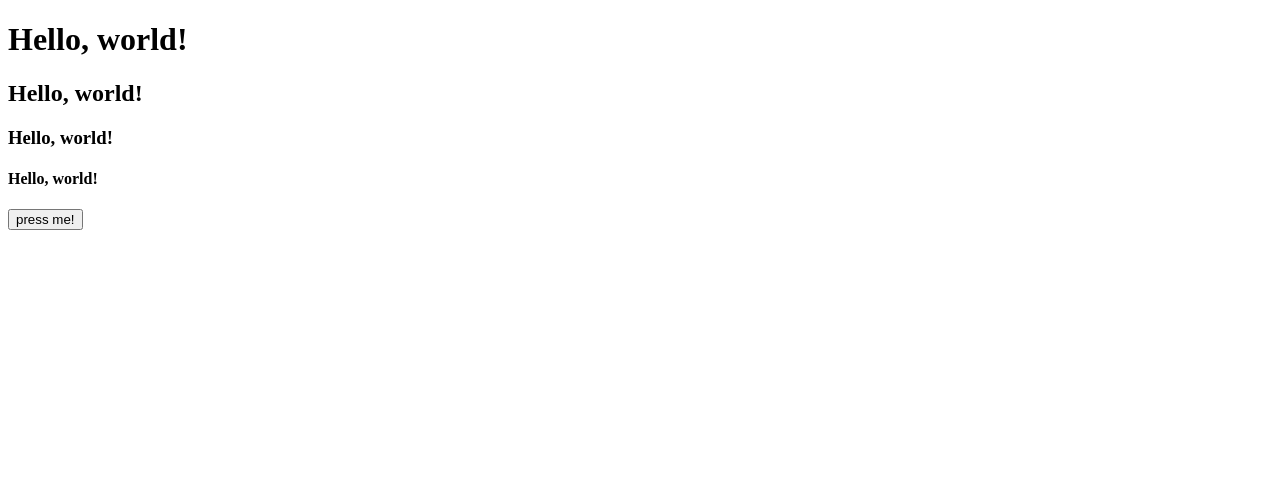
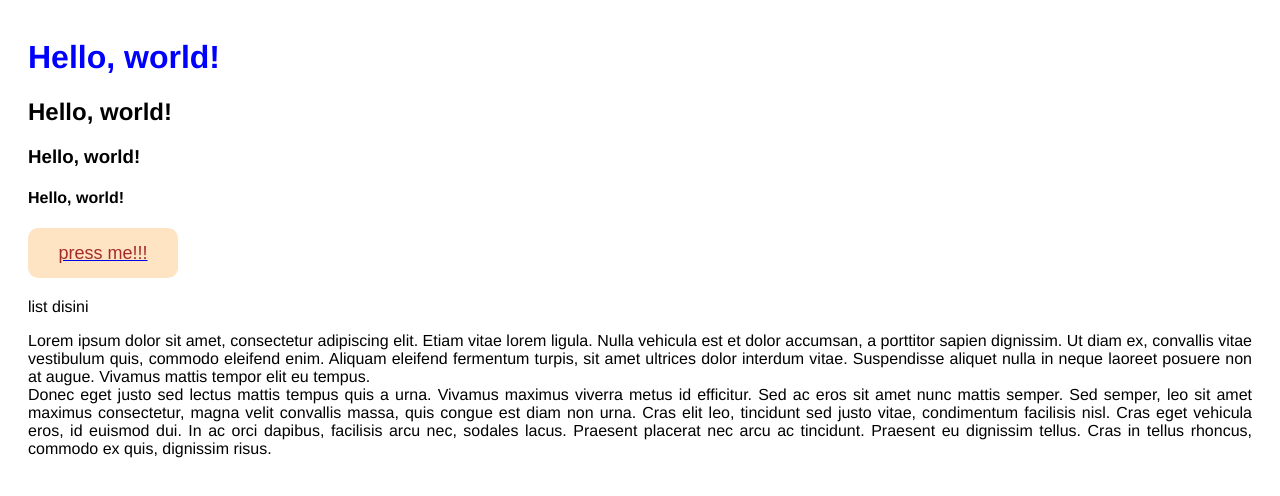
Before and after one commit to AchaRhmn/desainweb_G, a plain HTML site: page index.html in a window 1280 px wide. Drawn offline with Linux system fonts and the light colour scheme.

Commit message:
code editor ngga mau load external css -_-

```diff
--- a/index.html
+++ b/index.html
@@ -4,13 +4,107 @@
   <meta charset="UTF-8" />
   <meta name="viewport" content="width=device-width, initial-scale=1.0" />
   <title>Hello World</title>
-  <link href='/style.css' rel='stylesheet'>
+  <link href='style.css' rel='stylesheet'>
+
+  <style>
+    body {
+      font-family: Helvetica, Arial, sans-serif;
+      padding: 10px 20px 10px 20px;
+    }
+    button {
+      display :block;
+      color: brown;
+      background-color: bisque;
+      width: 150px;
+      height: 50px;
+      font-size: large;
+      border: 0px;
+      border-radius: 10px;
+      margin-bottom: 20px;
+
+    }
+
+    button:hover{
+      color: antiquewhite;
+      background-color: brown;
+      transition: 300ms;
+
+    }
+
+    h1 {
+      color: blue;
+    }
+
+    p{
+      text-align: justify;
+    }
+
+
+
+    .dropdown {
+
+      position: relative;
+    display: inline-block;
+    }
+
+    .dropdown-content {
+      display: none;
+      position: absolute;
+      background-color: #f0f0f0;
+      min-width: 160px;
+      box-shadow: 0px 8px 16px 0px rgba(0,0,0,0.2);
+      z-index: 1;
+
+    }
+
+    .dropdown-content li {
+      color: black;
+      padding: 12px 16px;
+      text-decoration: none;
+      display: block;
+    }
+
+    .dropdown:hover .dropdown-content {
+      display: block;
+
+    }
+
+
+    .dropdown span {
+      cursor: pointer;
+    }
+
+    li {
+      list-style: upper-roman;
+    }
+
+  </style>
+
 </head>
 <body>
   <h1>Hello, world!</h1>
   <h2>Hello, world!</h2>
   <h3>Hello, world!</h3>
   <h4>Hello, world!</h4>
-  <a href:""><button>press me!</button>
+
+  <a href="https://cat-bounce.com/" target="_blank">
+    <button>press me!!!</button>
+  </a>
+
+  <div class="dropdown">
+  <span>list disini</span>
+  <div class="dropdown-content">
+    <li>apalah</li>
+    <li>apa</li>
+    <li>siapa</li>
+  </div>
+  </div>
+
+  <p>
+    Lorem ipsum dolor sit amet, consectetur adipiscing elit. Etiam vitae lorem ligula. Nulla vehicula est et dolor accumsan, a porttitor sapien dignissim. Ut diam ex, convallis vitae vestibulum quis, commodo eleifend enim. Aliquam eleifend fermentum turpis, sit amet ultrices dolor interdum vitae. Suspendisse aliquet nulla in neque laoreet posuere non at augue. Vivamus mattis tempor elit eu tempus.
+  <br> Donec eget justo sed lectus mattis tempus quis a urna. Vivamus maximus viverra metus id efficitur. Sed ac eros sit amet nunc mattis semper. Sed semper, leo sit amet maximus consectetur, magna velit convallis massa, quis congue est diam non urna. Cras elit leo, tincidunt sed justo vitae, condimentum facilisis nisl. Cras eget vehicula eros, id euismod dui. In ac orci dapibus, facilisis arcu nec, sodales lacus. Praesent placerat nec arcu ac tincidunt. Praesent eu dignissim tellus. Cras in tellus rhoncus, commodo ex quis, dignissim risus.
+  </p>
+
 </body>
+
 </html>
--- a/style.css
+++ b/style.css
@@ -1 +1,12 @@
-/* Add styles here */
+button{
+    color: brown;
+    background-color: bisque;
+    width: 100px;
+    height: 50px;
+    font-size: large;
+
+}
+
+h1{
+    color: blue;
+}
```
